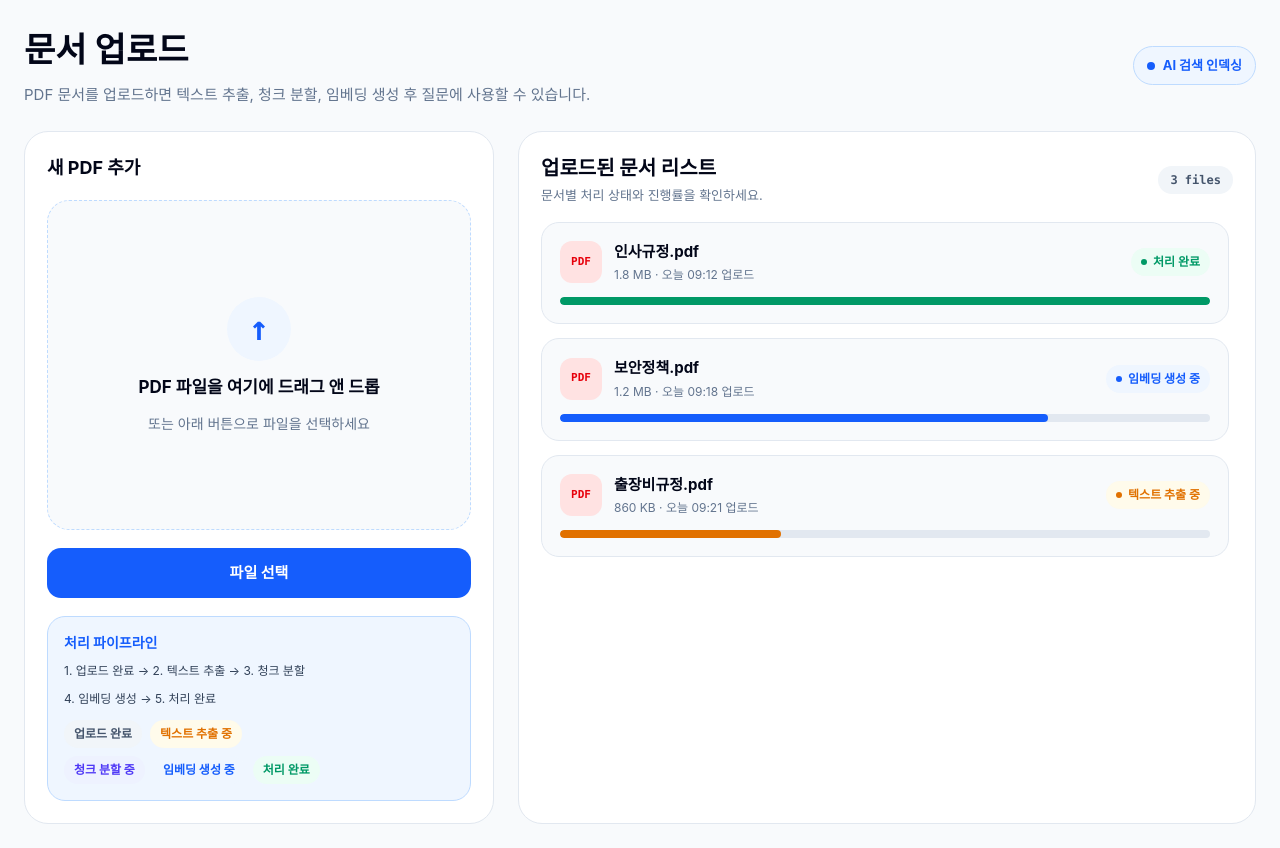
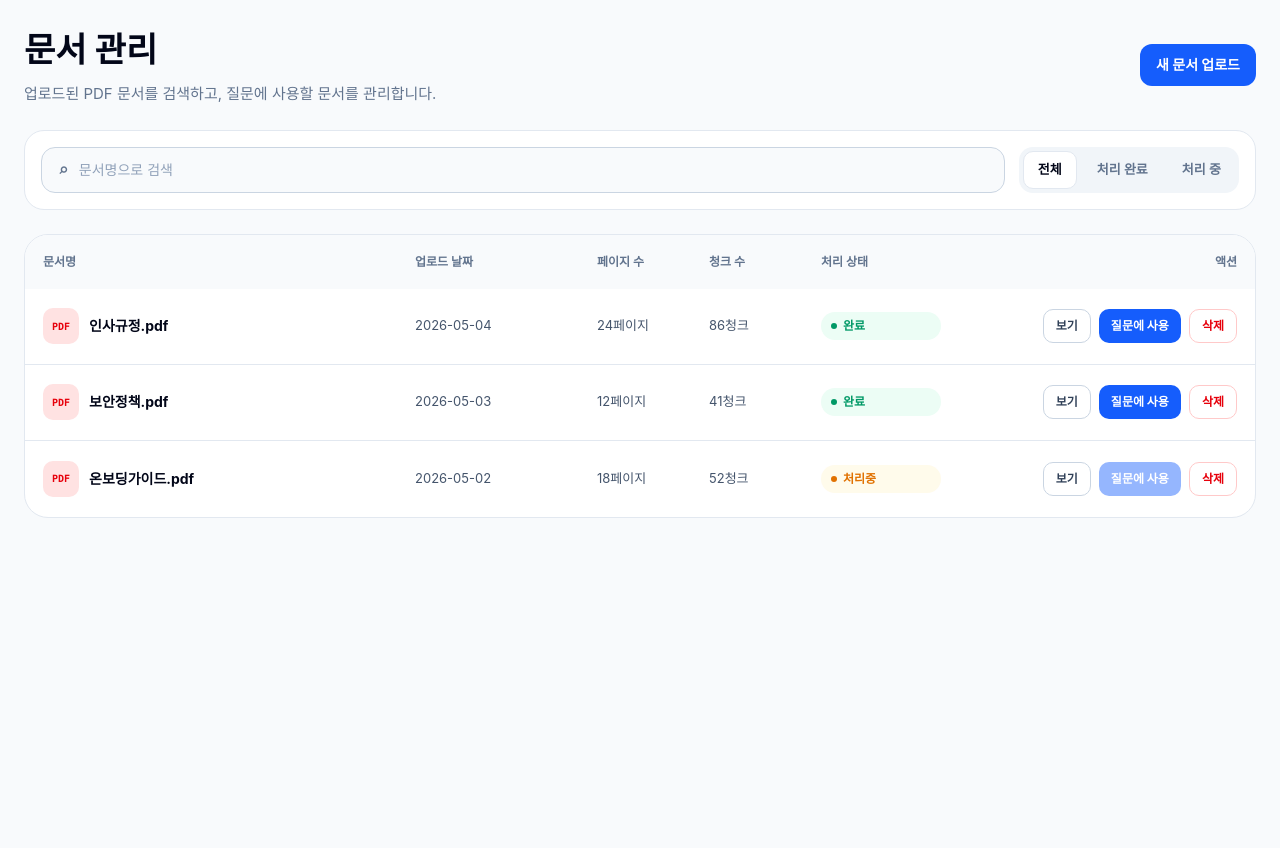
Before and after one commit to wonjae1230/intra-Q, a React app in the folder frontend/: page / in a window 1280 px wide. Built offline with nearby package versions, Linux system fonts and the light colour scheme; the HTML template or start-up script is replaced by a standard one.

Commit message:
feat: 문서 목록 및 관리 화면 구현
업로드된 문서를 관리하는 문서 목록 화면 UI를 구현함.
문서명 검색과 처리 상태 필터 기능을 추가함.
문서 보기, 질문에 사용, 삭제 액션 버튼의 기본 동작을 구현함.

```diff
--- a/frontend/src/App.jsx
+++ b/frontend/src/App.jsx
@@ -1,7 +1,7 @@
-import DocumentUploadPage from "./pages/DocumentUploadPage";
+import DocumentManagementPage from "./pages/DocumentManagementPage";
 
 function App() {
-  return <DocumentUploadPage />;
+  return <DocumentManagementPage />;
 }
 
 export default App;
--- /dev/null
+++ b/frontend/src/pages/DocumentManagementPage.jsx
@@ -0,0 +1,264 @@
+import { useMemo, useState } from "react";
+
+const initialDocuments = [
+  {
+    name: "인사규정.pdf",
+    date: "2026-05-04",
+    pages: "24페이지",
+    chunks: "86청크",
+    status: "완료",
+    canUse: true,
+  },
+  {
+    name: "보안정책.pdf",
+    date: "2026-05-03",
+    pages: "12페이지",
+    chunks: "41청크",
+    status: "완료",
+    canUse: true,
+  },
+  {
+    name: "온보딩가이드.pdf",
+    date: "2026-05-02",
+    pages: "18페이지",
+    chunks: "52청크",
+    status: "처리중",
+    canUse: false,
+  },
+];
+
+function PdfIcon() {
+  return (
+    <div className="flex h-9 w-9 items-center justify-center rounded-[10px] bg-red-100 font-mono text-[10px] font-extrabold text-red-600">
+      PDF
+    </div>
+  );
+}
+
+function StatusBadge({ status }) {
+  const isComplete = status === "완료";
+
+  return (
+    <span
+      className={`inline-flex w-[120px] items-center gap-1.5 rounded-full px-2.5 py-1.5 text-xs font-bold ${
+        isComplete
+          ? "bg-emerald-50 text-emerald-600"
+          : "bg-amber-50 text-amber-600"
+      }`}
+    >
+      <span
+        className={`h-1.5 w-1.5 rounded-full ${
+          isComplete ? "bg-emerald-600" : "bg-amber-600"
+        }`}
+      />
+      {status}
+    </span>
+  );
+}
+
+function ActionButton({ children, variant = "outline", disabled, onClick }) {
+  const styles = {
+    outline: "border border-slate-300 bg-white text-slate-700 hover:bg-slate-50",
+    primary: "bg-blue-600 text-white hover:bg-blue-700",
+    danger: "border border-red-200 bg-white text-red-600 hover:bg-red-50",
+  };
+
+  return (
+    <button
+      type="button"
+      disabled={disabled}
+      onClick={onClick}
+      className={`h-[34px] rounded-[10px] px-3 text-xs font-bold transition disabled:cursor-not-allowed disabled:opacity-45 ${styles[variant]}`}
+    >
+      {children}
+    </button>
+  );
+}
+
+export default function DocumentManagementPage() {
+  const [documents, setDocuments] = useState(initialDocuments);
+  const [searchKeyword, setSearchKeyword] = useState("");
+  const [filterStatus, setFilterStatus] = useState("전체");
+  const [selectedDocument, setSelectedDocument] = useState(null);
+
+  const filteredDocuments = useMemo(() => {
+    return documents.filter((doc) => {
+      const matchesKeyword = doc.name
+        .toLowerCase()
+        .includes(searchKeyword.toLowerCase());
+
+      const matchesStatus =
+        filterStatus === "전체" ||
+        (filterStatus === "처리 완료" && doc.status === "완료") ||
+        (filterStatus === "처리 중" && doc.status === "처리중");
+
+      return matchesKeyword && matchesStatus;
+    });
+  }, [documents, searchKeyword, filterStatus]);
+
+  const handleDeleteDocument = (documentName) => {
+    setDocuments((prevDocuments) =>
+      prevDocuments.filter((doc) => doc.name !== documentName)
+    );
+
+    if (selectedDocument?.name === documentName) {
+      setSelectedDocument(null);
+    }
+  };
+
+  const handleUseDocument = (doc) => {
+    if (!doc.canUse) {
+      return;
+    }
+
+    setSelectedDocument(doc);
+  };
+
+  const filterButtons = ["전체", "처리 완료", "처리 중"];
+
+  return (
+    <main className="min-h-screen bg-[#F8FAFC] p-6 font-sans text-slate-950">
+      <div className="mx-auto flex h-[800px] max-w-[1296px] flex-col gap-6">
+        <header className="flex items-center gap-5">
+          <div className="flex-1">
+            <h1 className="text-[34px] font-bold tracking-normal">
+              문서 관리
+            </h1>
+            <p className="mt-2 text-[15px] text-slate-500">
+              업로드된 PDF 문서를 검색하고, 질문에 사용할 문서를 관리합니다.
+            </p>
+          </div>
+
+          <button
+            type="button"
+            className="h-[42px] rounded-xl bg-blue-600 px-4 text-sm font-bold text-white transition hover:bg-blue-700"
+          >
+            새 문서 업로드
+          </button>
+        </header>
+
+        <section className="flex items-center gap-3.5 rounded-[20px] border border-slate-200 bg-white p-4">
+          <div className="flex h-[46px] flex-1 items-center gap-2.5 rounded-[14px] border border-slate-300 bg-slate-50 px-4">
+            <span className="font-mono text-lg font-bold text-slate-500">
+              ⌕
+            </span>
+            <input
+              value={searchKeyword}
+              onChange={(event) => setSearchKeyword(event.target.value)}
+              className="flex-1 bg-transparent text-sm outline-none placeholder:text-slate-400"
+              placeholder="문서명으로 검색"
+            />
+          </div>
+
+          <div className="flex h-[46px] items-center gap-1.5 rounded-[14px] bg-slate-100 p-1">
+            {filterButtons.map((filter) => {
+              const isActive = filterStatus === filter;
+
+              return (
+                <button
+                  key={filter}
+                  type="button"
+                  onClick={() => setFilterStatus(filter)}
+                  className={`h-full rounded-[10px] px-3.5 text-[13px] transition ${
+                    isActive
+                      ? "border border-slate-200 bg-white font-bold text-slate-950"
+                      : "font-semibold text-slate-500 hover:text-slate-800"
+                  }`}
+                >
+                  {filter}
+                </button>
+              );
+            })}
+          </div>
+        </section>
+
+        {selectedDocument && (
+          <section className="flex items-center gap-3 rounded-[18px] border border-blue-200 bg-blue-50 px-4 py-3">
+            <div className="flex h-8 w-8 items-center justify-center rounded-full bg-blue-600 font-mono text-xs font-bold text-white">
+              Q
+            </div>
+            <p className="flex-1 text-sm font-semibold text-blue-700">
+              현재 질문에 사용할 문서로{" "}
+              <span className="font-extrabold">{selectedDocument.name}</span>
+              을 선택했습니다.
+            </p>
+            <button
+              type="button"
+              onClick={() => setSelectedDocument(null)}
+              className="text-xs font-bold text-blue-600"
+            >
+              선택 해제
+            </button>
+          </section>
+        )}
+
+        <section className="overflow-hidden rounded-3xl border border-slate-200 bg-white">
+          <div className="grid h-[54px] grid-cols-[360px_170px_100px_100px_140px_1fr] items-center gap-3 bg-slate-50 px-[18px] text-xs font-bold text-slate-500">
+            <div>문서명</div>
+            <div>업로드 날짜</div>
+            <div>페이지 수</div>
+            <div>청크 수</div>
+            <div>처리 상태</div>
+            <div className="text-right">액션</div>
+          </div>
+
+          {filteredDocuments.length > 0 ? (
+            filteredDocuments.map((doc, index) => (
+              <div
+                key={doc.name}
+                className={`grid h-[76px] grid-cols-[360px_170px_100px_100px_140px_1fr] items-center gap-3 px-[18px] ${
+                  index !== filteredDocuments.length - 1
+                    ? "border-b border-slate-200"
+                    : ""
+                }`}
+              >
+                <div className="flex min-w-0 items-center gap-2.5">
+                  <PdfIcon />
+                  <span className="truncate text-sm font-bold">
+                    {doc.name}
+                  </span>
+                </div>
+
+                <div className="text-[13px] text-slate-600">{doc.date}</div>
+                <div className="text-[13px] text-slate-600">{doc.pages}</div>
+                <div className="text-[13px] text-slate-600">{doc.chunks}</div>
+
+                <StatusBadge status={doc.status} />
+
+                <div className="flex justify-end gap-2">
+                  <ActionButton onClick={() => setSelectedDocument(doc)}>
+                    보기
+                  </ActionButton>
+
+                  <ActionButton
+                    variant="primary"
+                    disabled={!doc.canUse}
+                    onClick={() => handleUseDocument(doc)}
+                  >
+                    질문에 사용
+                  </ActionButton>
+
+                  <ActionButton
+                    variant="danger"
+                    onClick={() => handleDeleteDocument(doc.name)}
+                  >
+                    삭제
+                  </ActionButton>
+                </div>
+              </div>
+            ))
+          ) : (
+            <div className="flex h-[220px] flex-col items-center justify-center gap-2 text-center">
+              <p className="text-sm font-bold text-slate-700">
+                검색 결과가 없습니다.
+              </p>
+              <p className="text-xs text-slate-500">
+                다른 문서명으로 검색하거나 필터를 변경해보세요.
+              </p>
+            </div>
+          )}
+        </section>
+      </div>
+    </main>
+  );
+}
```
